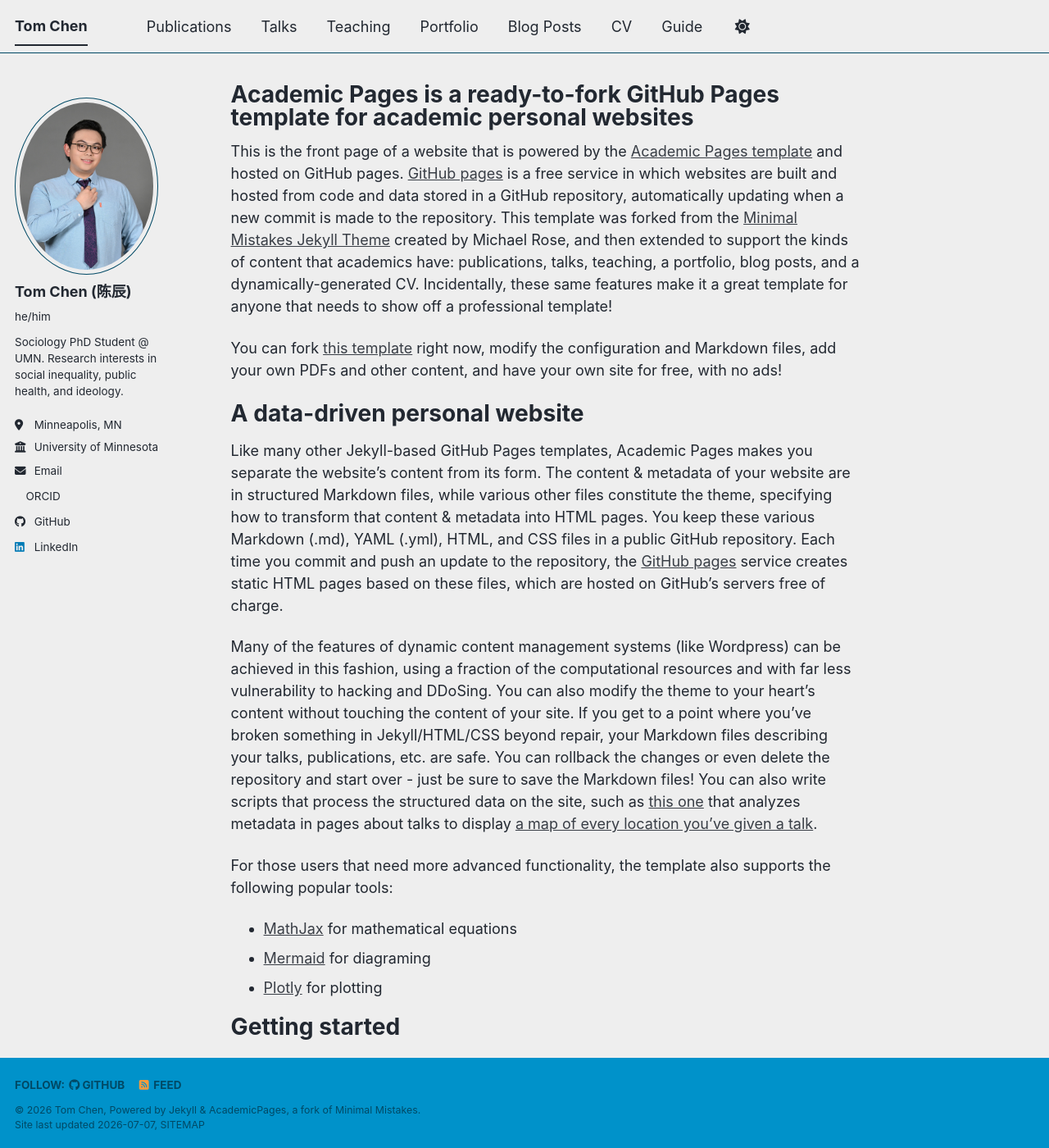
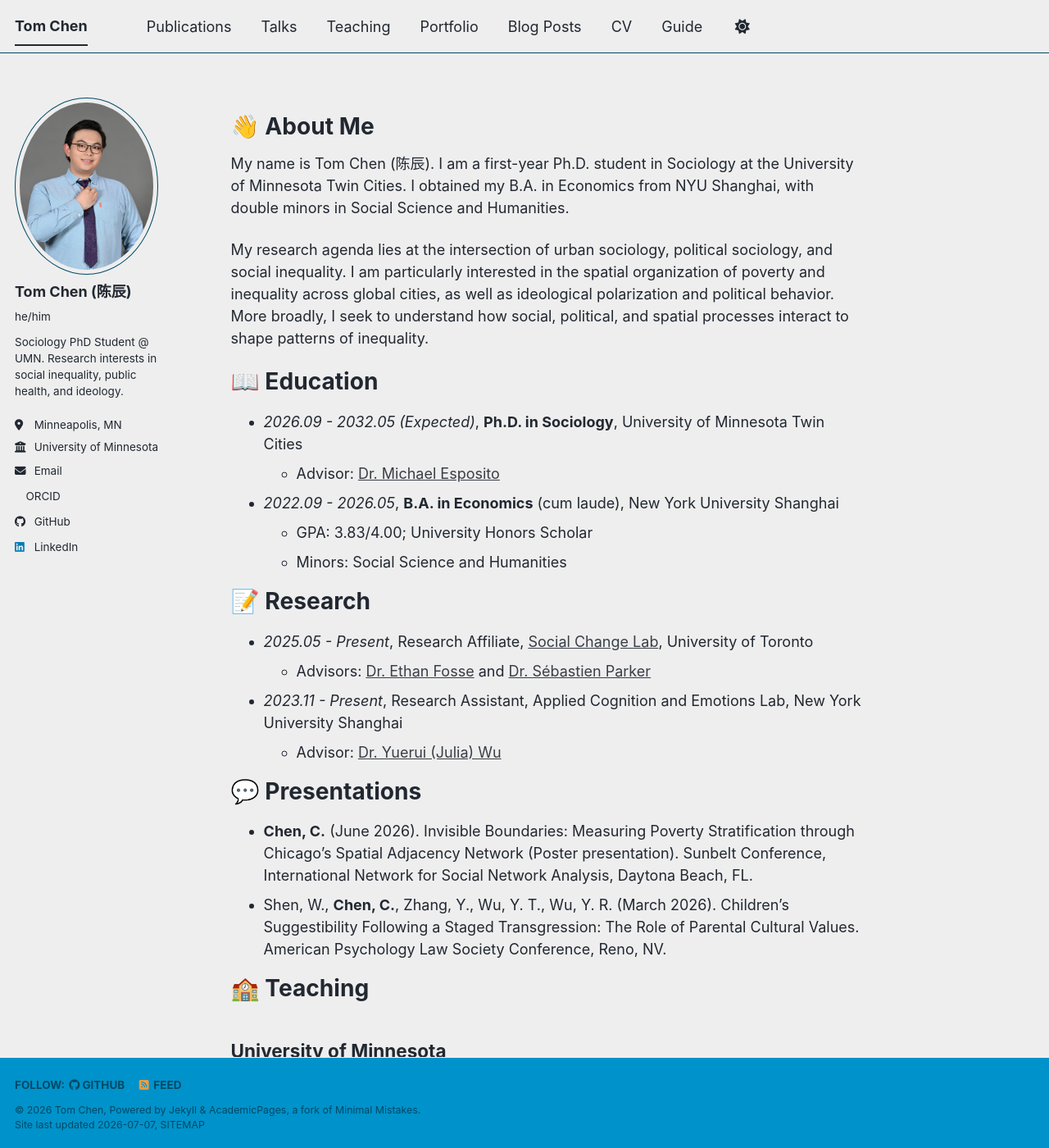
Before and after one commit to tomchenchen/tomchenchen.github.io, a Jekyll site: the page built from _pages/about.md, in a window 1280 px wide and 1400 px high. Shown: the whole window at 82% size. Built offline with Jekyll 4.4.1, drawn with Linux system fonts in a browser that asks for light colours; a style sheet for code colours, icons or effects is not loaded; some of the changed text lies outside the part shown.

Commit message:
Add files via upload

```diff
--- a/_pages/about.md
+++ b/_pages/about.md
@@ -1,56 +1,57 @@
 ---
 permalink: /
-title: "Academic Pages is a ready-to-fork GitHub Pages template for academic personal websites"
+title: ""
+excerpt: ""
 author_profile: true
 redirect_from:
   - /about/
   - /about.html
 ---
 
-This is the front page of a website that is powered by the [Academic Pages template](https://github.com/academicpages/academicpages.github.io) and hosted on GitHub pages. [GitHub pages](https://pages.github.com) is a free service in which websites are built and hosted from code and data stored in a GitHub repository, automatically updating when a new commit is made to the repository. This template was forked from the [Minimal Mistakes Jekyll Theme](https://mmistakes.github.io/minimal-mistakes/) created by Michael Rose, and then extended to support the kinds of content that academics have: publications, talks, teaching, a portfolio, blog posts, and a dynamically-generated CV. Incidentally, these same features make it a great template for anyone that needs to show off a professional template!
+{% if site.google_scholar_stats_use_cdn %}
+{% assign gsDataBaseUrl = "https://cdn.jsdelivr.net/gh/" | append: site.repository | append: "@" %}
+{% else %}
+{% assign gsDataBaseUrl = "https://raw.githubusercontent.com/" | append: site.repository | append: "/" %}
+{% endif %}
+{% assign url = gsDataBaseUrl | append: "google-scholar-stats/gs_data_shieldsio.json" %}
 
- You can fork [this template](https://github.com/academicpages/academicpages.github.io) right now, modify the configuration and Markdown files, add your own PDFs and other content, and have your own site for free, with no ads!
+<span class='anchor' id='about-me'></span>
 
-A data-driven personal website
-======
-Like many other Jekyll-based GitHub Pages templates, Academic Pages makes you separate the website's content from its form. The content & metadata of your website are in structured Markdown files, while various other files constitute the theme, specifying how to transform that content & metadata into HTML pages. You keep these various Markdown (.md), YAML (.yml), HTML, and CSS files in a public GitHub repository. Each time you commit and push an update to the repository, the [GitHub pages](https://pages.github.com/) service creates static HTML pages based on these files, which are hosted on GitHub's servers free of charge.
+# 👋 About Me
+My name is Tom Chen (陈辰). I am a first-year Ph.D. student in Sociology at the University of Minnesota Twin Cities. I obtained my B.A. in Economics from NYU Shanghai, with double minors in Social Science and Humanities.
 
-Many of the features of dynamic content management systems (like Wordpress) can be achieved in this fashion, using a fraction of the computational resources and with far less vulnerability to hacking and DDoSing. You can also modify the theme to your heart's content without touching the content of your site. If you get to a point where you've broken something in Jekyll/HTML/CSS beyond repair, your Markdown files describing your talks, publications, etc. are safe. You can rollback the changes or even delete the repository and start over - just be sure to save the Markdown files! You can also write scripts that process the structured data on the site, such as [this one](https://github.com/academicpages/academicpages.github.io/blob/master/talkmap.ipynb) that analyzes metadata in pages about talks to display [a map of every location you've given a talk](https://academicpages.github.io/talkmap.html).
+My research agenda lies at the intersection of urban sociology, political sociology, and social inequality. I am particularly interested in the spatial organization of poverty and inequality across global cities, as well as ideological polarization and political behavior. More broadly, I seek to understand how social, political, and spatial processes interact to shape patterns of inequality.
 
-For those users that need more advanced functionality, the template also supports the following popular tools:
-- [MathJax](https://www.mathjax.org/) for mathematical equations
-- [Mermaid](https://mermaid.js.org/) for diagraming
-- [Plotly](https://plotly.com/javascript/) for plotting
+# 📖 Education
+- *2026.09 - 2032.05 (Expected)*, **Ph.D. in Sociology**, University of Minnesota Twin Cities
+  - Advisor: [Dr. Michael Esposito](https://cla.umn.edu/about/directory/profile/mesposit)
+- *2022.09 - 2026.05*, **B.A. in Economics** (cum laude), New York University Shanghai
+  - GPA: 3.83/4.00; University Honors Scholar
+  - Minors: Social Science and Humanities
 
-Getting started
-======
-1. Register a GitHub account if you don't have one and confirm your e-mail (required!)
-1. Fork [this template](https://github.com/academicpages/academicpages.github.io) by clicking the "Use this template" button in the top right.
-1. Go to the repository's settings (rightmost item in the tabs that start with "Code", should be below "Unwatch"). Rename the repository "[your GitHub username].github.io", which will also be your website's URL.
-1. Set site-wide configuration and create content & metadata (see below -- also see [this set of diffs](https://archive.is/3TPas) showing what files were changed to set up [an example site](https://getorg-testacct.github.io) for a user with the username "getorg-testacct")
-1. Upload any files (like PDFs, .zip files, etc.) to the files/ directory. They will appear at https://[your GitHub username].github.io/files/example.pdf.
-1. Check status by going to the repository settings, in the "GitHub pages" section
+# 📝 Research
+- *2025.05 - Present*, Research Affiliate, [Social Change Lab](https://www.utsc.utoronto.ca/labs/socialchange/), University of Toronto
+  - Advisors: [Dr. Ethan Fosse](https://www.sociology.utoronto.ca/people/directories/all-faculty/ethan-fosse) and [Dr. Sébastien Parker](https://islandscholar.ca/people/separker)
+- *2023.11 - Present*, Research Assistant, Applied Cognition and Emotions Lab, New York University Shanghai
+  - Advisor: [Dr. Yuerui (Julia) Wu](https://shanghai.nyu.edu/academics/faculty/directory/yuerui-wu)
 
-Site-wide configuration
-------
-The main configuration file for the site is in the base directory in [_config.yml](https://github.com/academicpages/academicpages.github.io/blob/master/_config.yml), which defines the content in the sidebars and other site-wide features. You will need to replace the default variables with ones about yourself and your site's github repository. The configuration file for the top menu is in [_data/navigation.yml](https://github.com/academicpages/academicpages.github.io/blob/master/_data/navigation.yml). For example, if you don't have a portfolio or blog posts, you can remove those items from that navigation.yml file to remove them from the header.
+# 💬 Presentations
+- **Chen, C.** (June 2026). Invisible Boundaries: Measuring Poverty Stratification through Chicago’s Spatial Adjacency Network (Poster presentation). Sunbelt Conference, International Network for Social Network Analysis, Daytona Beach, FL.
+- Shen, W., **Chen, C.**, Zhang, Y., Wu, Y. T., Wu, Y. R. (March 2026). Children’s Suggestibility Following a Staged Transgression: The Role of Parental Cultural Values. American Psychology Law Society Conference, Reno, NV.
 
-Create content & metadata
-------
-For site content, there is one Markdown file for each type of content, which are stored in directories like _publications, _talks, _posts, _teaching, or _pages. For example, each talk is a Markdown file in the [_talks directory](https://github.com/academicpages/academicpages.github.io/tree/master/_talks). At the top of each Markdown file is structured data in YAML about the talk, which the theme will parse to do lots of cool stuff. The same structured data about a talk is used to generate the list of talks on the [Talks page](https://academicpages.github.io/talks), each [individual page](https://academicpages.github.io/talks/2012-03-01-talk-1) for specific talks, the talks section for the [CV page](https://academicpages.github.io/cv), and the [map of places you've given a talk](https://academicpages.github.io/talkmap.html) (if you run this [python file](https://github.com/academicpages/academicpages.github.io/blob/master/talkmap.py) or [Jupyter notebook](https://github.com/academicpages/academicpages.github.io/blob/master/talkmap.ipynb), which creates the HTML for the map based on the contents of the _talks directory).
+# 🏫 Teaching
+## University of Minnesota
+- **Teaching Assistant**, *Social Statistics* (Fall 2026)
+  - Instructor: Michael Esposito
+  - Will serve as a Graduate Teaching Assistant for the 3000-level undergraduate Social Statistics course.
+  - Will lead 2 weekly lab sections and support over 50 students in statistical programming and quantitative analysis.
 
-**Markdown generator**
+## Other Teaching Experience
+- Private English Tutor, English for High School Student (Jun–Aug 2026)
+- English Tutor, NYU Shanghai Facilities Management Staff (Feb–May 2024)
+- Assistant English Tutor, TOEFL & IELTS Division, New Oriental Education (Jan–Feb 2023)
 
-The repository includes [a set of Jupyter notebooks](https://github.com/academicpages/academicpages.github.io/tree/master/markdown_generator
-) that converts a CSV containing structured data about talks or presentations into individual Markdown files that will be properly formatted for the Academic Pages template. The sample CSVs in that directory are the ones I used to create my own personal website at stuartgeiger.com. My usual workflow is that I keep a spreadsheet of my publications and talks, then run the code in these notebooks to generate the Markdown files, then commit and push them to the GitHub repository.
+# 📷 Beyond Academics
+Outside of academia, I enjoy following elections and public affairs, particularly in North America and Taiwan. I also enjoy photography, swimming, and playing badminton.
 
-How to edit your site's GitHub repository
-------
-Many people use a git client to create files on their local computer and then push them to GitHub's servers. If you are not familiar with git, you can directly edit these configuration and Markdown files directly in the github.com interface. Navigate to a file (like [this one](https://github.com/academicpages/academicpages.github.io/blob/master/_talks/2012-03-01-talk-1.md) and click the pencil icon in the top right of the content preview (to the right of the "Raw | Blame | History" buttons). You can delete a file by clicking the trashcan icon to the right of the pencil icon. You can also create new files or upload files by navigating to a directory and clicking the "Create new file" or "Upload files" buttons.
-
-Example: editing a Markdown file for a talk
-![Editing a Markdown file for a talk](/images/editing-talk.png)
-
-For more info
-------
-More info about configuring Academic Pages can be found in [the guide](https://academicpages.github.io/markdown/), the [growing wiki](https://github.com/academicpages/academicpages.github.io/wiki), and you can always [ask a question on GitHub](https://github.com/academicpages/academicpages.github.io/discussions). The [guides for the Minimal Mistakes theme](https://mmistakes.github.io/minimal-mistakes/docs/configuration/) (which this theme was forked from) might also be helpful.
+Born and raised in Shanghai, China, I remain a die-hard fan of [Shanghai Shenhua FC](https://www.instagram.com/shenhuafc_official) in the Chinese Super League. I also follow English football (soccer) closely and am a proud supporter of [Arsenal FC](https://www.arsenal.com/) in the Premier League.
```
